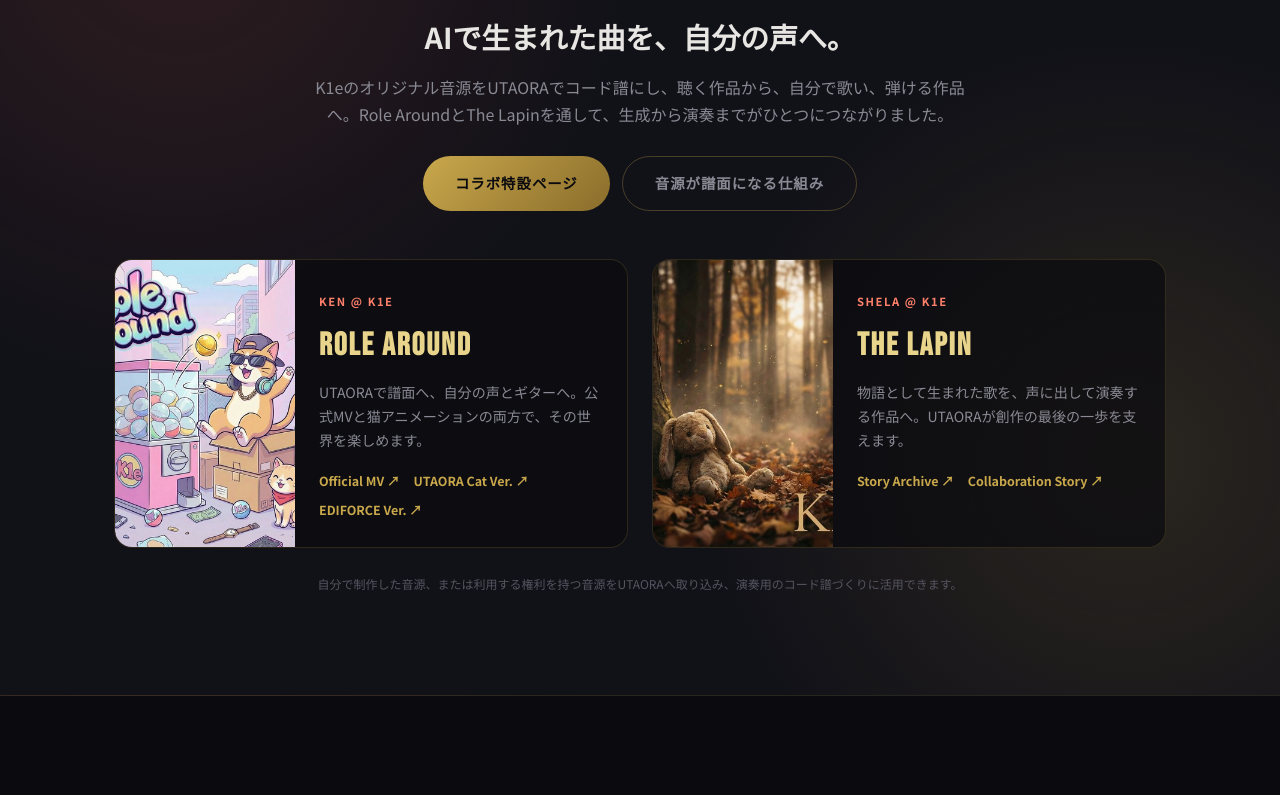
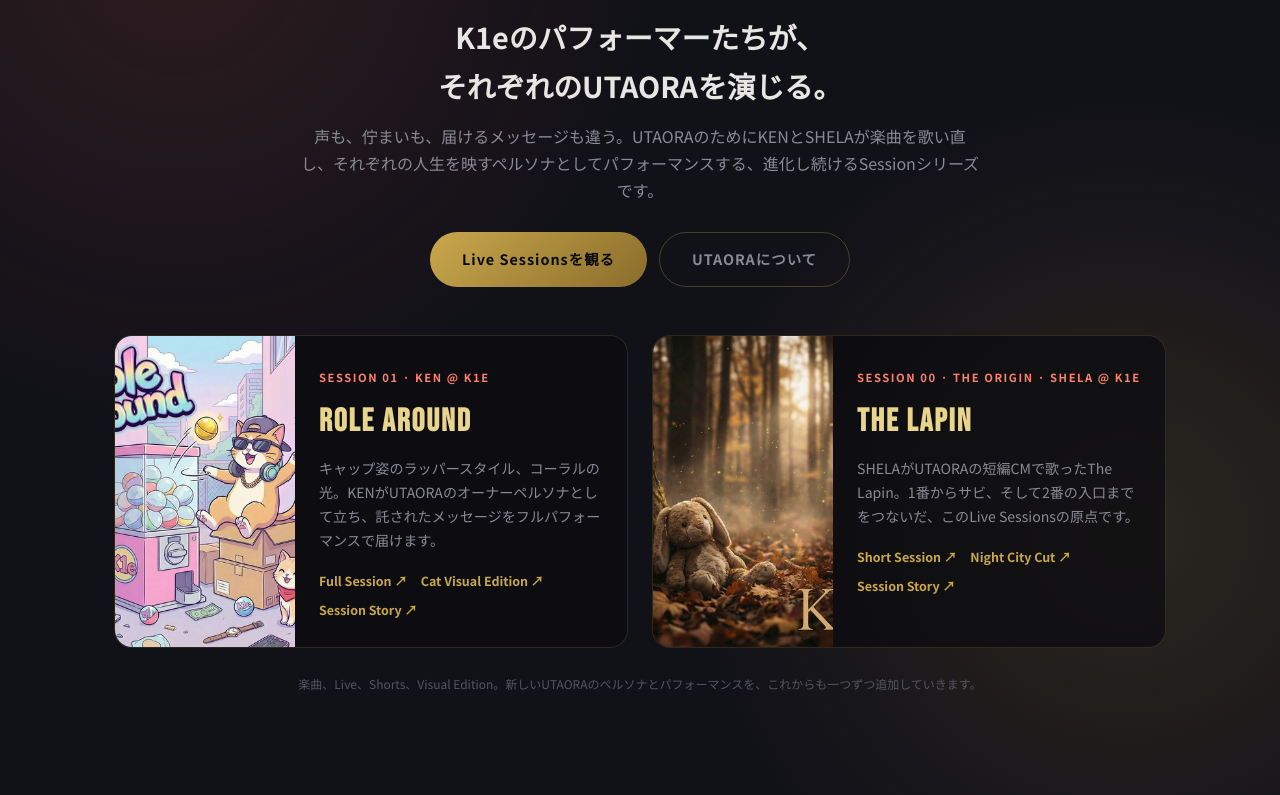
Before and after one commit to funatsukikeiichi-ctrl/k1e-jp, a plain HTML site: page index.html in a window 1280 px wide. Shown: the part 7233-8028 px from the top of the page. Drawn offline with Linux system fonts and the light colour scheme.

Commit message:
fix: present UTAORA collaboration as live sessions (#2)
Co-authored-by: 舟槻啓一 <keiichi@MacBook-Pro-M4.local>

```diff
--- a/index.html
+++ b/index.html
@@ -71,7 +71,7 @@
     "subjectOf": [
       {
         "@type": "WebPage",
-        "name": "K1e × UTAORA — AIで生まれた曲を、自分の声へ。",
+        "name": "K1e × UTAORA LIVE SESSIONS",
         "url": "https://www.ediforce.co.jp/utaora/collabs/k1e/"
       }
     ]
@@ -647,13 +647,13 @@
   <section class="section utaora-collab" id="utaora">
     <div class="container">
       <div class="utaora-collab-head">
-        <p class="utaora-kicker">OFFICIAL COLLABORATION · EDIFORCE</p>
+        <p class="utaora-kicker">K1e × UTAORA · OFFICIAL LIVE SESSIONS</p>
         <h2 class="section-title"><span class="gold">K1e</span> × UTAORA</h2>
-        <p class="utaora-lead">AIで生まれた曲を、自分の声へ。</p>
-        <p class="utaora-copy">K1eのオリジナル音源をUTAORAでコード譜にし、聴く作品から、自分で歌い、弾ける作品へ。Role AroundとThe Lapinを通して、生成から演奏までがひとつにつながりました。</p>
+        <p class="utaora-lead">K1eのパフォーマーたちが、<br>それぞれのUTAORAを演じる。</p>
+        <p class="utaora-copy">声も、佇まいも、届けるメッセージも違う。UTAORAのためにKENとSHELAが楽曲を歌い直し、それぞれの人生を映すペルソナとしてパフォーマンスする、進化し続けるSessionシリーズです。</p>
         <div class="utaora-actions">
-          <a href="https://www.ediforce.co.jp/utaora/collabs/k1e/?utm_source=k1e&amp;utm_medium=referral&amp;utm_campaign=utaora_k1e_collab" class="btn btn-primary">コラボ特設ページ</a>
-          <a href="https://www.ediforce.co.jp/utaora/help/audio-transcription/?utm_source=k1e&amp;utm_medium=referral&amp;utm_campaign=utaora_k1e_collab" class="btn btn-ghost">音源が譜面になる仕組み</a>
+          <a href="https://www.ediforce.co.jp/utaora/collabs/k1e/?utm_source=k1e&amp;utm_medium=referral&amp;utm_campaign=utaora_k1e_sessions" class="btn btn-primary">Live Sessionsを観る</a>
+          <a href="https://www.ediforce.co.jp/utaora/?utm_source=k1e&amp;utm_medium=referral&amp;utm_campaign=utaora_k1e_sessions" class="btn btn-ghost">UTAORAについて</a>
         </div>
       </div>
 
@@ -661,13 +661,13 @@
         <article class="utaora-work-card">
           <img src="assets/artwork/singles/role-around.jpeg" alt="Role Around artwork" loading="lazy">
           <div class="utaora-work-body">
-            <span>KEN @ K1e</span>
+            <span>SESSION 01 · KEN @ K1e</span>
             <h3>Role Around</h3>
-            <p>UTAORAで譜面へ、自分の声とギターへ。公式MVと猫アニメーションの両方で、その世界を楽しめます。</p>
+            <p>キャップ姿のラッパースタイル、コーラルの光。KENがUTAORAのオーナーペルソナとして立ち、託されたメッセージをフルパフォーマンスで届けます。</p>
             <div class="utaora-video-links">
-              <a href="https://www.youtube.com/watch?v=QAHI1E6G4BQ" target="_blank" rel="noopener">Official MV ↗</a>
-              <a href="https://www.youtube.com/watch?v=IRLQ2JQACgw" target="_blank" rel="noopener">UTAORA Cat Ver. ↗</a>
-              <a href="https://www.youtube.com/watch?v=pqwpy9jq2po" target="_blank" rel="noopener">EDIFORCE Ver. ↗</a>
+              <a href="https://www.youtube.com/watch?v=QAHI1E6G4BQ" target="_blank" rel="noopener">Full Session ↗</a>
+              <a href="https://www.youtube.com/watch?v=IRLQ2JQACgw" target="_blank" rel="noopener">Cat Visual Edition ↗</a>
+              <a href="https://www.ediforce.co.jp/utaora/collabs/k1e/#role-around" target="_blank" rel="noopener">Session Story ↗</a>
             </div>
           </div>
         </article>
@@ -675,18 +675,19 @@
         <article class="utaora-work-card">
           <img src="assets/artwork/singles/the-lapin.jpeg" alt="The Lapin artwork" loading="lazy">
           <div class="utaora-work-body">
-            <span>SHELA @ K1e</span>
+            <span>SESSION 00 · THE ORIGIN · SHELA @ K1e</span>
             <h3>The Lapin</h3>
-            <p>物語として生まれた歌を、声に出して演奏する作品へ。UTAORAが創作の最後の一歩を支えます。</p>
+            <p>SHELAがUTAORAの短編CMで歌ったThe Lapin。1番からサビ、そして2番の入口までをつないだ、このLive Sessionsの原点です。</p>
             <div class="utaora-video-links">
-              <a href="https://www.youtube.com/watch?v=1RPU_NAeX7c" target="_blank" rel="noopener">Story Archive ↗</a>
-              <a href="https://www.ediforce.co.jp/utaora/collabs/k1e/#the-lapin" target="_blank" rel="noopener">Collaboration Story ↗</a>
+              <a href="https://www.youtube.com/watch?v=b0_g-IDQXK8" target="_blank" rel="noopener">Short Session ↗</a>
+              <a href="https://www.youtube.com/watch?v=f38Yi-KzmBc" target="_blank" rel="noopener">Night City Cut ↗</a>
+              <a href="https://www.ediforce.co.jp/utaora/collabs/k1e/#the-lapin" target="_blank" rel="noopener">Session Story ↗</a>
             </div>
           </div>
         </article>
       </div>
 
-      <p class="utaora-rights">自分で制作した音源、または利用する権利を持つ音源をUTAORAへ取り込み、演奏用のコード譜づくりに活用できます。</p>
+      <p class="utaora-rights">楽曲、Live、Shorts、Visual Edition。新しいUTAORAのペルソナとパフォーマンスを、これからも一つずつ追加していきます。</p>
     </div>
   </section>
 
@@ -737,7 +738,7 @@
       <img src="assets/images/k1e-logo.jpg" alt="K1e" class="footer-logo">
       <p class="footer-text">&copy; 2026 K1e — ALL IN MY SKY</p>
       <p class="footer-sub">Play wrong. Play loud. Play now.</p>
-      <p class="footer-collab"><a href="https://www.ediforce.co.jp/utaora/collabs/k1e/?utm_source=k1e&amp;utm_medium=referral&amp;utm_campaign=utaora_k1e_collab">K1e × UTAORA · Official EDIFORCE Collaboration</a></p>
+      <p class="footer-collab"><a href="https://www.ediforce.co.jp/utaora/collabs/k1e/?utm_source=k1e&amp;utm_medium=referral&amp;utm_campaign=utaora_k1e_sessions">K1e × UTAORA · Official Live Sessions</a></p>
     </div>
   </footer>
 
--- a/sitemap.xml
+++ b/sitemap.xml
@@ -2,7 +2,7 @@
 <urlset xmlns="http://www.sitemaps.org/schemas/sitemap/0.9">
   <url>
     <loc>https://k1e.jp/</loc>
-    <lastmod>2026-08-03</lastmod>
+    <lastmod>2026-08-04</lastmod>
     <priority>1.0</priority>
     <changefreq>weekly</changefreq>
   </url>
```
